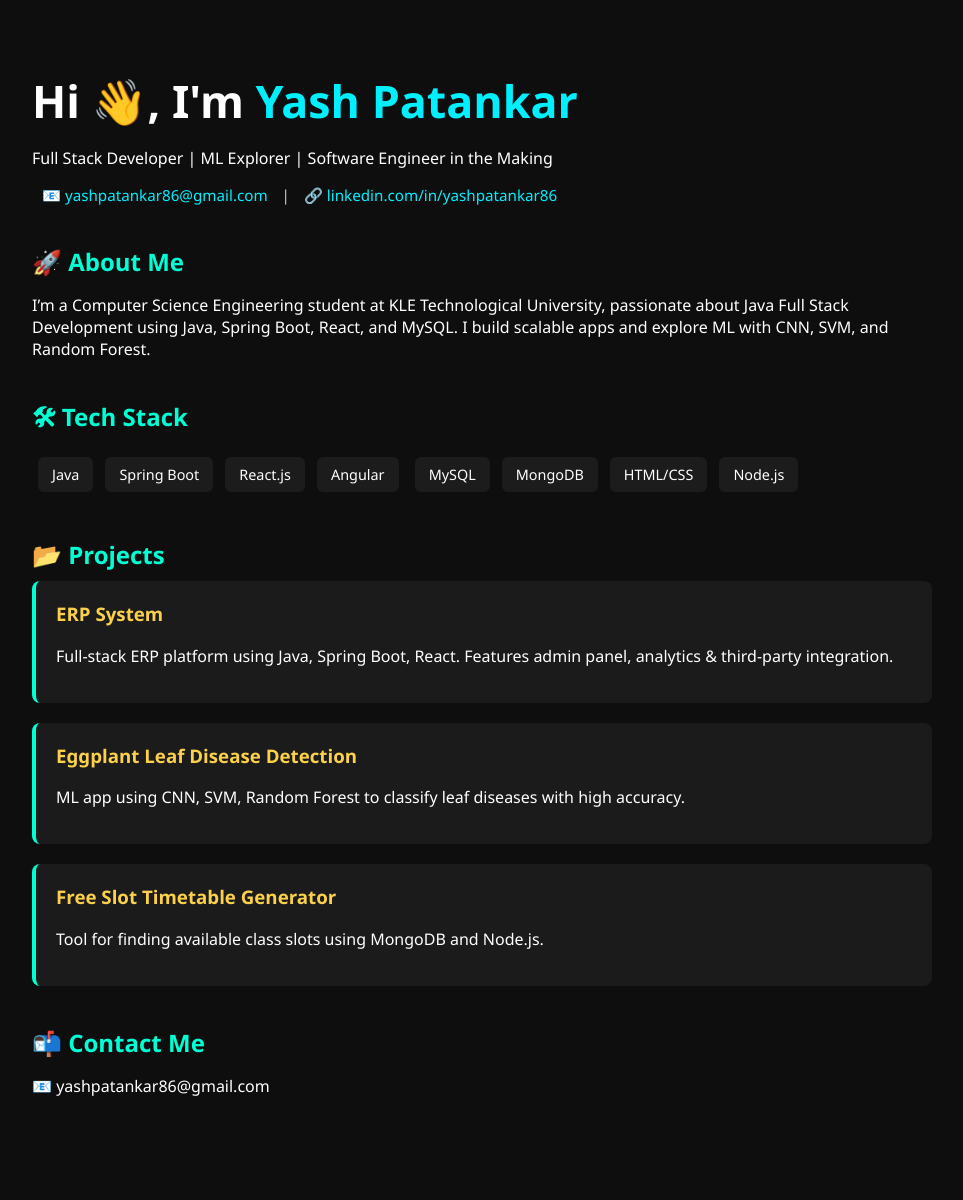
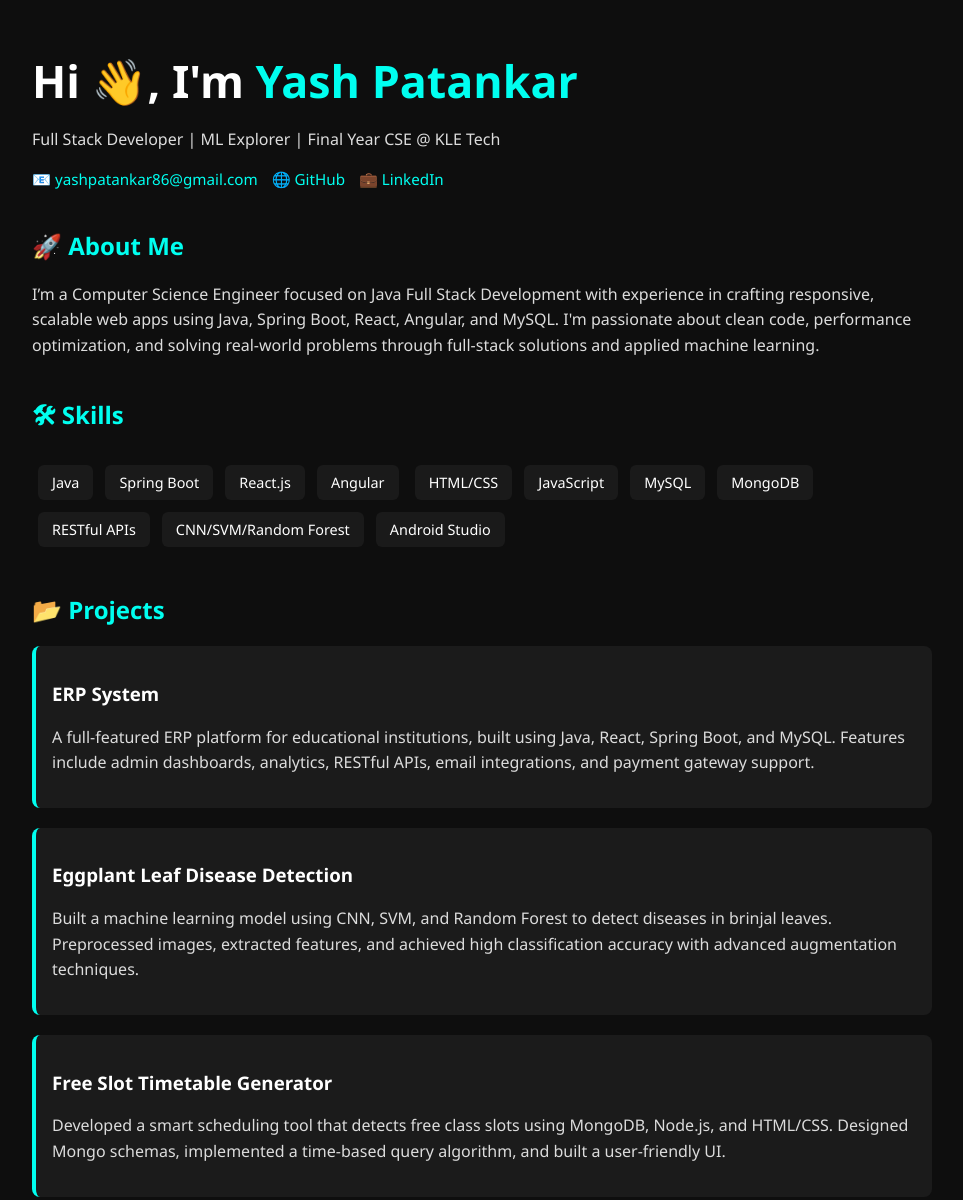
Before and after one commit to YashsPatankar/yash-portfolio, a plain HTML site: page index.html in a window 1280 px wide. Shown: the top 1200 px of the page, without its empty margins (158-1121 px from the left). Before the commit the page ends 1153 px from the top, so only its background shows below. Drawn offline with Linux system fonts and the light colour scheme.

Commit message:
Add files via upload

```diff
--- a/index.html
+++ b/index.html
@@ -3,56 +3,93 @@
 <head>
   <meta charset="UTF-8" />
   <meta name="viewport" content="width=device-width, initial-scale=1.0"/>
-  <title>Yash Patankar | Portfolio</title>
+  <title>Yash Patankar | Full Stack Developer</title>
   <link rel="stylesheet" href="style.css" />
 </head>
 <body>
   <div class="container">
-    <h1 class="fade-in">Hi 👋, I'm <span class="highlight">Yash Patankar</span></h1>
-    <p class="fade-in delay-1">Full Stack Developer | ML Explorer | Software Engineer in the Making</p>
+    <header class="fade-in">
+      <h1>Hi 👋, I'm <span class="highlight">Yash Patankar</span></h1>
+      <p>Full Stack Developer | ML Explorer | Final Year CSE @ KLE Tech</p>
+      <div class="contact">
+        <a href="mailto:yashpatankar86@gmail.com">📧 yashpatankar86@gmail.com</a>
+        <a href="https://github.com/YashsPatankar" target="_blank">🌐 GitHub</a>
+        <a href="https://linkedin.com/in/your-link" target="_blank">💼 LinkedIn</a>
+      </div>
+    </header>
 
-    <div class="fade-in delay-2 contact">
-      <a href="mailto:yashpatankar86@gmail.com">📧 yashpatankar86@gmail.com</a> |
-      <a href="https://linkedin.com/in/yashpatankar86/">🔗 linkedin.com/in/yashpatankar86</a>
-    </div>
-
-    <section class="fade-in delay-3">
+    <section class="fade-in">
       <h2>🚀 About Me</h2>
       <p>
-        I’m a Computer Science Engineering student at KLE Technological University, passionate about Java Full Stack Development using Java, Spring Boot, React, and MySQL. I build scalable apps and explore ML with CNN, SVM, and Random Forest.
+        I’m a Computer Science Engineer focused on Java Full Stack Development with experience in crafting responsive, scalable web apps using Java, Spring Boot, React, Angular, and MySQL. I'm passionate about clean code, performance optimization, and solving real-world problems through full-stack solutions and applied machine learning.
       </p>
     </section>
 
-    <section class="fade-in delay-4">
-      <h2>🛠 Tech Stack</h2>
-      <div class="tech-stack">
+    <section class="fade-in">
+      <h2>🛠 Skills</h2>
+      <div class="skills">
         <span>Java</span><span>Spring Boot</span><span>React.js</span><span>Angular</span>
-        <span>MySQL</span><span>MongoDB</span><span>HTML/CSS</span><span>Node.js</span>
+        <span>HTML/CSS</span><span>JavaScript</span><span>MySQL</span><span>MongoDB</span>
+        <span>RESTful APIs</span><span>CNN/SVM/Random Forest</span><span>Android Studio</span>
       </div>
     </section>
 
-    <section class="fade-in delay-5">
+    <section class="fade-in">
       <h2>📂 Projects</h2>
-      <div class="projects">
-        <div class="project-card">
+      <div class="project">
         <h3>ERP System</h3>
-          <p>Full-stack ERP platform using Java, Spring Boot, React. Features admin panel, analytics & third-party integration.</p>
+        <p>
+          A full-featured ERP platform for educational institutions, built using Java, React, Spring Boot, and MySQL. Features include admin dashboards, analytics, RESTful APIs, email integrations, and payment gateway support.
+        </p>
       </div>
-        <div class="project-card">
+      <div class="project">
         <h3>Eggplant Leaf Disease Detection</h3>
-          <p>ML app using CNN, SVM, Random Forest to classify leaf diseases with high accuracy.</p>
+        <p>
+          Built a machine learning model using CNN, SVM, and Random Forest to detect diseases in brinjal leaves. Preprocessed images, extracted features, and achieved high classification accuracy with advanced augmentation techniques.
+        </p>
       </div>
-        <div class="project-card">
+      <div class="project">
         <h3>Free Slot Timetable Generator</h3>
-          <p>Tool for finding available class slots using MongoDB and Node.js.</p>
+        <p>
+          Developed a smart scheduling tool that detects free class slots using MongoDB, Node.js, and HTML/CSS. Designed Mongo schemas, implemented a time-based query algorithm, and built a user-friendly UI.
+        </p>
       </div>
+      <div class="project">
+        <h3>Medicine Reminder App</h3>
+        <p>
+          Android app to remind users to take medications on time. Built using Android Studio with local database storage and notifications.
+        </p>
       </div>
     </section>
 
-    <section class="fade-in delay-6">
-      <h2>📬 Contact Me</h2>
-      <p>📧 yashpatankar86@gmail.com</p>
+    <section class="fade-in">
+      <h2>🎓 Education</h2>
+      <ul>
+        <li><strong>B.E. in CSE</strong> – KLE Technological University, Belagavi (2022–2025)</li>
+        <li><strong>Diploma in CSE</strong> – Jain Polytechnic, Belagavi (2019–2022)</li>
+        <li><strong>High School</strong> – M.V. Herwadkar School, Belagavi (2009–2019)</li>
+      </ul>
     </section>
+
+    <section class="fade-in">
+      <h2>📜 Certifications & Strengths</h2>
+      <ul>
+        <li>🛡 Cybersecurity Intern – Eyesec Cyber Security Pvt. Ltd.</li>
+        <li>💻 Full Stack Java Intern – JFORK Technologies</li>
+        <li>🚀 Quick learner | 👥 Team player | 🎯 Leadership skills</li>
+      </ul>
+    </section>
+
+    <section class="fade-in">
+      <h2>📬 Contact</h2>
+      <p>Email: yashpatankar86@gmail.com</p>
+      <p>Languages: English, Hindi, Marathi, Kannada, Konkani</p>
+      <p>Location: Belagavi, Karnataka, India</p>
+    </section>
+
+    <footer>
+      <p>© 2025 Yash Patankar</p>
+    </footer>
   </div>
 </body>
 </html>
--- a/style.css
+++ b/style.css
@@ -3,7 +3,7 @@ body {
   background-color: #0e0e0e;
   font-family: 'Segoe UI', sans-serif;
   color: white;
-  padding: 40px;
+  padding: 20px;
 }
 
 .container {
@@ -16,70 +16,60 @@ h1 {
   margin-bottom: 10px;
 }
 
+h2 {
+  color: #00fff0;
+  margin-top: 40px;
+}
+
+p, li {
+  color: #dcdcdc;
+  line-height: 1.6;
+}
+
 .highlight {
-  color: #00f0ff;
+  color: #00fff0;
+}
+
+a {
+  color: #00fff0;
+  text-decoration: none;
+  margin-right: 10px;
 }
 
 .contact {
-  margin: 10px 0 40px;
-  color: #ccc;
+  margin: 10px 0 30px;
   font-size: 0.95rem;
 }
 
-a {
-  color: #00f0ff;
-  text-decoration: none;
-  margin: 0 10px;
-}
-
-section {
-  margin-top: 40px;
-}
-
-h2 {
-  color: #00ffd5;
-  margin-bottom: 10px;
-}
-
-.tech-stack span {
+.skills span {
   display: inline-block;
-  background-color: #1c1c1c;
+  background: #1a1a1a;
   padding: 8px 14px;
   margin: 6px;
   border-radius: 6px;
   font-size: 0.9rem;
 }
 
-.projects {
-  display: flex;
-  flex-direction: column;
-  gap: 20px;
+.project {
+  background: #1b1b1b;
+  padding: 16px;
+  border-radius: 8px;
+  margin-bottom: 20px;
+  border-left: 4px solid #00fff0;
 }
 
-.project-card {
-  background-color: #1b1b1b;
-  padding: 20px;
-  border-radius: 8px;
-  border-left: 4px solid #00ffd5;
-}
-
-.project-card h3 {
-  margin-top: 0;
-  color: #fbd14b;
+footer {
+  margin-top: 60px;
+  text-align: center;
+  font-size: 0.9rem;
+  color: #666;
 }
 
 .fade-in {
   opacity: 0;
-  transform: translateY(30px);
+  transform: translateY(20px);
   animation: fadeUp 0.6s ease-out forwards;
 }
-
-.delay-1 { animation-delay: 0.3s; }
-.delay-2 { animation-delay: 0.6s; }
-.delay-3 { animation-delay: 0.9s; }
-.delay-4 { animation-delay: 1.2s; }
-.delay-5 { animation-delay: 1.5s; }
-.delay-6 { animation-delay: 1.8s; }
 
 @keyframes fadeUp {
   to {
@@ -87,3 +77,15 @@ h2 {
     transform: translateY(0);
   }
 }
+
+@media (max-width: 768px) {
+  h1 {
+    font-size: 2rem;
+  }
+  .skills span {
+    font-size: 0.8rem;
+  }
+  .project {
+    padding: 12px;
+  }
+}
```
Lines whose indentation alone changed are shown as unchanged.
